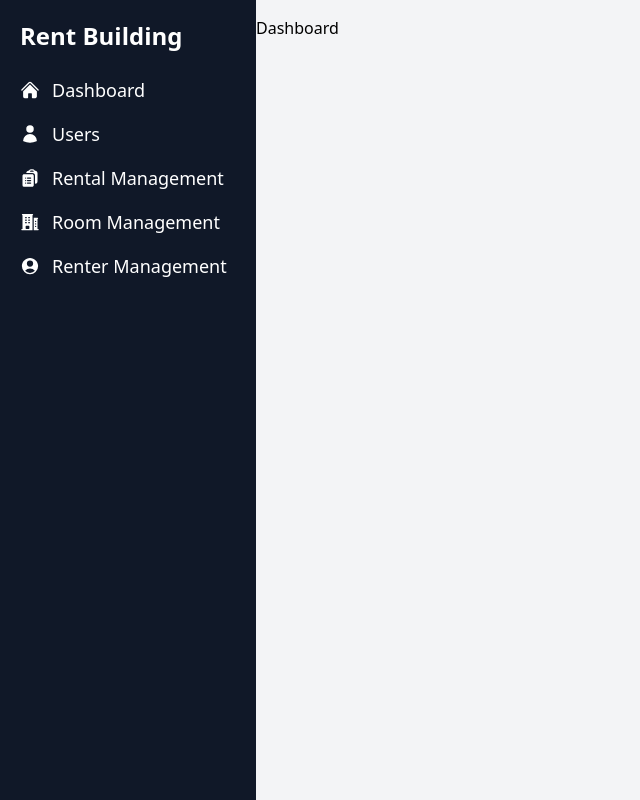
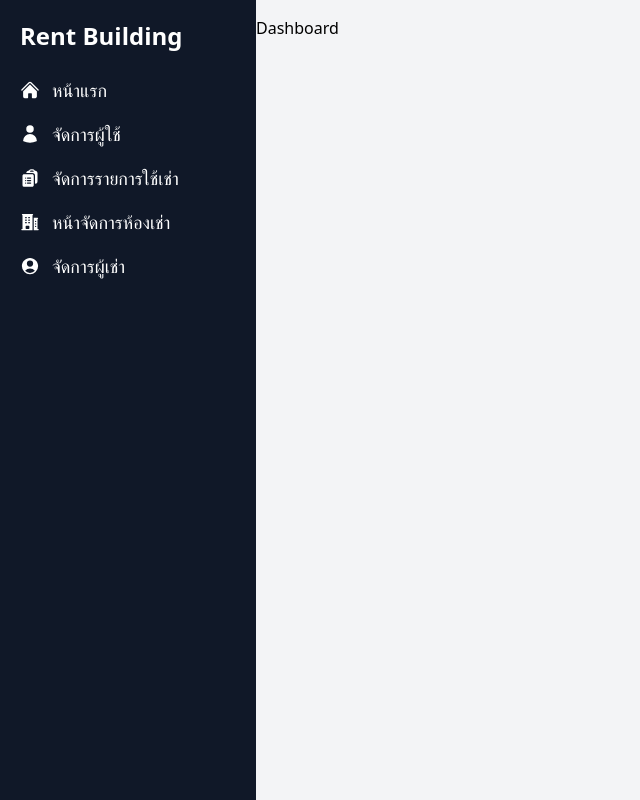
Before and after one commit to PakornPK/rent-building, a React (Vite) app: page / in a window 1280 px wide. Shown: the whole page, without its empty margins (0-640 px from the left). Built offline with nearby package versions, Linux system fonts and the light colour scheme.

Commit message:
update local to thai

```diff
--- a/src/components/Sidebar.jsx
+++ b/src/components/Sidebar.jsx
@@ -40,31 +40,31 @@ const Sidebar = () => {
             <li className="mb-4">
               <Link to="/" className="flex items-center text-lg hover:text-blue-400">
                 <HomeIcon className="h-5 w-5 mr-3" />
-                Dashboard
+                หน้าแรก
               </Link>
             </li>
             <li className="mb-4">
               <Link to="/user" className="flex items-center text-lg hover:text-blue-400">
                 <UserIcon className="h-5 w-5 mr-3" />
-                Users
+                จัดการผู้ใช้
               </Link>
             </li>
             <li className='mb-4'>
               <Link to="/rental-management" className='flex items-center text-lg hover:text-blue-400'>
                 <ClipboardDocumentListIcon className='h-5 w-5 mr-3' />
-                Rental Management
+                จัดการรายการใช้เช่า
               </Link>
             </li>
             <li className='mb-4'>
               <Link to="/room-management" className='flex items-center text-lg hover:text-blue-400'>
                 <BuildingOffice2Icon className='h-5 w-5 mr-3' />
-                Room Management
+                หน้าจัดการห้องเช่า
               </Link>
             </li>
             <li className='mb-4'>
               <Link to="/renter-management" className='flex items-center text-lg hover:text-blue-400'>
                 <UserCircleIcon className='h-5 w-5 mr-3' />
-                Renter Management
+                จัดการผู้เช่า
               </Link>
             </li>
           </ul>
--- a/src/route.jsx
+++ b/src/route.jsx
@@ -1,5 +1,5 @@
 import { createBrowserRouter } from 'react-router'
-import Dashboard from "./pages/Dashboard";
+import Home from "./pages/Home";
 import Layout from './layouts/Layout';
 import Login from "./pages/Login";
 import User from './pages/User';
@@ -14,7 +14,7 @@ const router = createBrowserRouter([
     children: [
       {
         index: true,
-        element: <Dashboard />,
+        element: <Home />,
       },
       {
         path: "/rental-management",
```
Also changed, not shown: src/pages/Home.jsx (renamed from src/pages/Dashboard.jsx).
